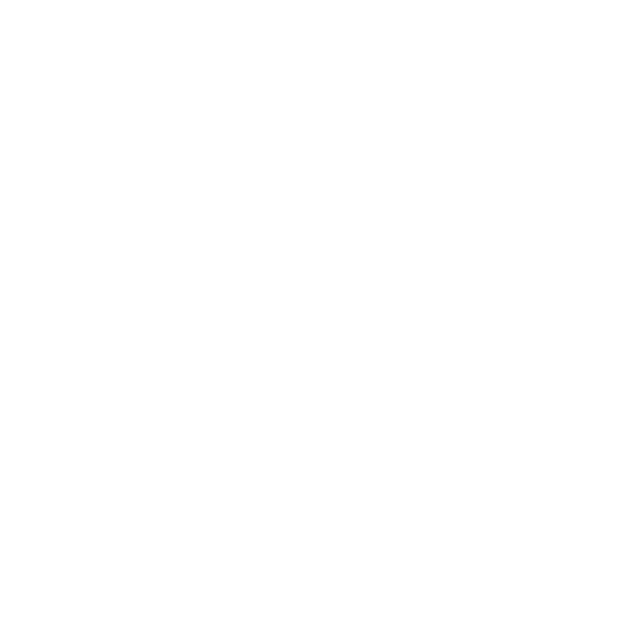
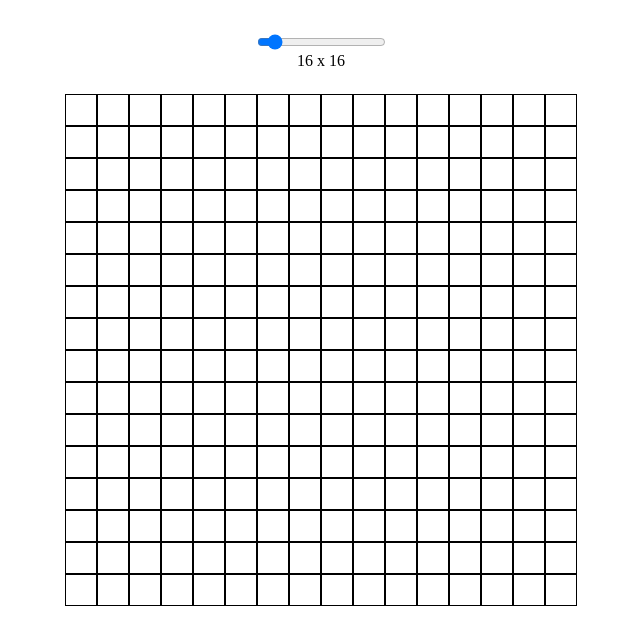
Before and after one commit to Sprakeful/etch-a-sketch, a plain HTML site: page index.html in a window 1280 px wide. Shown: the whole page, without its empty margins (319-959 px from the left). Drawn offline with Linux system fonts and the light colour scheme.

Commit message:
Fix sized grid, changing color

```diff
--- a/index.html
+++ b/index.html
@@ -8,7 +8,13 @@
     <link rel="stylesheet" href="./style.css">
 </head>
 <body>
+    <div class="slidecontainer">
+        <input type="range" min="8" max="96" value="16" class="slider" id="myRange">
+        <div id="sliderVal"></div>
+      </div>
+    <div id="container">
 
+    </div>
     <script src="./javascript.js"></script>
 </body>
 </html>
--- a/javascript.js
+++ b/javascript.js
@@ -0,0 +1,36 @@
+const container = document.querySelector("#container");
+let color = "blue";
+
+let cellBrightness = 2;
+
+function makeRows(rows, cols) {
+    container.style.setProperty('--grid-rows', rows);
+    container.style.setProperty('--grid-cols', cols);
+    container.style.setProperty('--grid-brightness', Math.random());
+    let size = (512/rows) - 2;
+    for (c = 0; c < (rows * cols); c++) {
+      let cell = document.createElement("div");
+      container.appendChild(cell).className = "grid-item";
+      cell.style.width = size + "px";
+      cell.style.height = size + "px";
+      cell.addEventListener('mouseenter', () => {
+        cell.style.backgroundColor = color;
+        if(cellBrightness > 0) cellBrightness = cellBrightness-0.1;
+        if(cellBrightness <= 0) cellBrightness = 2;
+        cell.style.filter = "brightness(" + cellBrightness + ")";
+      });
+    }
+  }
+
+  makeRows(16, 16);
+
+var slider = document.getElementById("myRange");
+var output = document.getElementById("sliderVal");
+output.textContent = slider.value + " x " + slider.value; // Display the default slider value
+
+// Update the current slider value (each time you drag the slider handle)
+slider.oninput = function() {
+  output.textContent = this.value + " x " + this.value;
+  while(container.firstChild) container.removeChild(container.firstChild);
+  makeRows(this.value, this.value);
+};
--- a/style.css
+++ b/style.css
@@ -0,0 +1,33 @@
+:root {
+    --grid-cols: 1;
+    --grid-rows: 1;
+    --grid-brightness : 1;
+  }
+
+body{
+    display: flex;
+    flex-direction: column;
+    justify-content: center;
+    align-items: center;
+}
+
+  #container {
+    display: grid;
+    grid-template-rows: repeat(var(--grid-rows), 1fr);
+    grid-template-columns: repeat(var(--grid-cols), 1fr);
+    gap: 0;
+    max-width: 512px;
+  }
+
+  .grid-item {
+    border: 1px solid #000;
+    margin: 0;
+    filter: brightness(var(--grid-brightness));
+  }
+
+  .slidecontainer{
+      display: flex;
+      flex-direction: column;
+      align-items: center;
+      margin: 24px 0;
+  }
```
